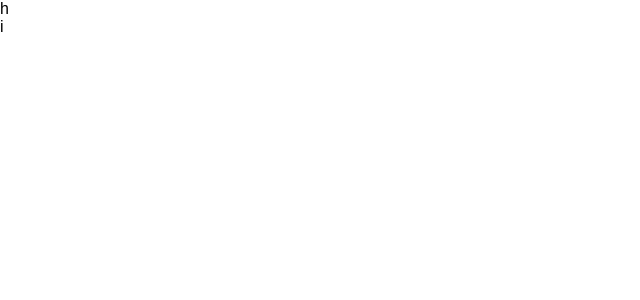
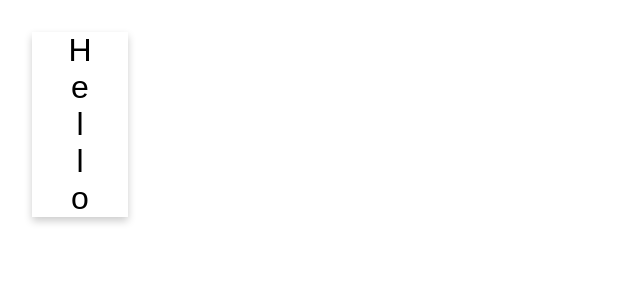
Before and after one commit to PayungsakCNR/3SA03, a React (Create React App) app: page / in a window 1280 px wide. Shown: the top 300 px of the page, without its empty margins (0-640 px from the left). Built offline with nearby package versions, Linux system fonts and the light colour scheme.

Commit message:
Add App.css
Add App.css

```diff
--- a/src/App.css
+++ b/src/App.css
@@ -6,7 +6,15 @@
   animation: App-logo-spin infinite 20s linear;
   height: 80px;
 }
-
+.card {
+  display: inline-block;
+  text-align: center;
+  width: 3em;
+  font-size: 2em;
+  box-shadow: 0 4px 8px 0 rgba(0,0,0,0.2);
+  margin: 1em;
+  user-select: none;
+}
 .App-header {
   background-color: #222;
   height: 150px;
--- a/src/App.js
+++ b/src/App.js
@@ -5,11 +5,10 @@
 class App extends Component {
   render() {
     return (
-      <div>
-
-          <CharacterCard value="h" />
-          <CharacterCard value="i" />
-
+      <div className="card">
+      {
+        Array.from(word).map((c,i) => <CharacterCard value={c} key={i}/>)
+      }
       </div>
     );
   }
```
